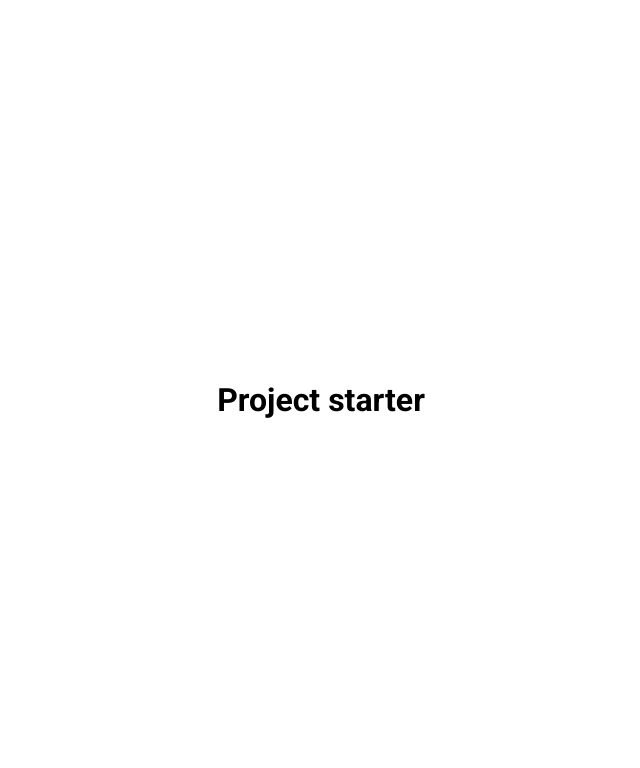
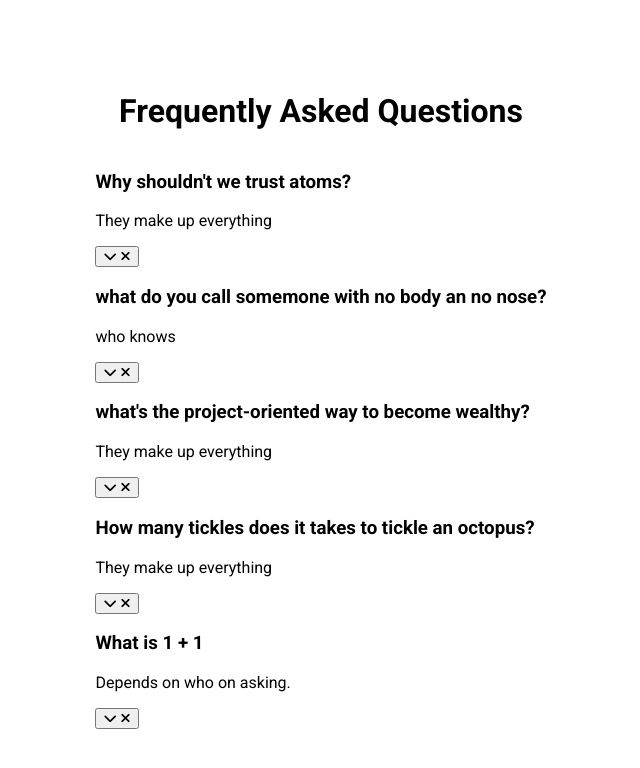
Before and after one commit to morganfula/12_FAQ-Collapse, a plain HTML site: page index.html in a window 1280 px wide. Shown: the whole page, without its empty margins (319-959 px from the left). Drawn offline with Linux system fonts and the light colour scheme.

Commit message:
starting style

```diff
--- a/index.html
+++ b/index.html
@@ -10,7 +10,89 @@
 </head>
 
 <body>
-  <h1>Project starter</h1>
+  <h1>Frequently Asked Questions</h1>
+  <div class="faq-container">
+    <div class="faq active">
+      <h3 class="faq__title">
+        Why shouldn't we trust atoms?
+      </h3>
+
+      <p class="faq__text">
+        They make up everything
+      </p>
+
+      <button>
+        <i class="fa fa-chevron-down"></i>
+        <i class="fa fa-times"></i>
+      </button>
+
+    </div>
+
+    <div class="faq active">
+      <h3 class="faq__title">
+        what do you call somemone with no body an no nose?
+      </h3>
+
+      <p class="faq__text">
+        who knows
+      </p>
+
+      <button>
+        <i class="fa fa-chevron-down"></i>
+        <i class="fa fa-times"></i>
+      </button>
+
+    </div>
+
+    <div class="faq active">
+      <h3 class="faq__title">
+        what's the project-oriented way to become wealthy?
+      </h3>
+
+      <p class="faq__text">
+        They make up everything
+      </p>
+
+      <button>
+        <i class="fa fa-chevron-down"></i>
+        <i class="fa fa-times"></i>
+      </button>
+
+    </div>
+
+    <div class="faq active">
+      <h3 class="faq__title">
+        How many tickles does it takes to tickle an octopus?
+      </h3>
+
+      <p class="faq__text">
+        They make up everything
+      </p>
+
+      <button>
+        <i class="fa fa-chevron-down"></i>
+        <i class="fa fa-times"></i>
+      </button>
+
+    </div>
+
+
+    <div class="faq active">
+      <h3 class="faq__title">
+        What is 1 + 1
+      </h3>
+
+      <p class="faq__text">
+        Depends on who on asking.
+      </p>
+
+      <button>
+        <i class="fa fa-chevron-down"></i>
+        <i class="fa fa-times"></i>
+      </button>
+
+    </div>
+  </div>
 
 
   <script src="script.js"></script>
```
